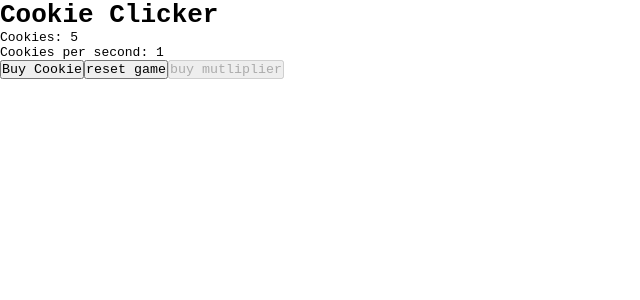
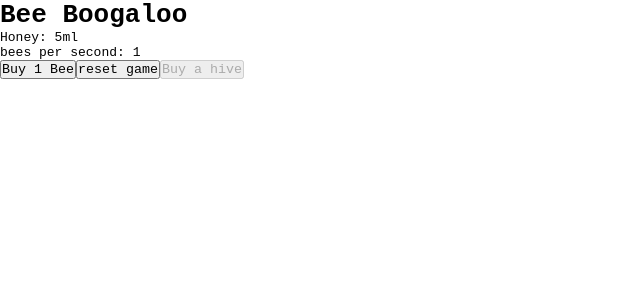
Before and after one commit to The-Awkward-Customer/react-fullstack, a React (Vite) app in the folder client/: page /cookieclicker in a window 1280 px wide. Shown: the top 300 px of the page, without its empty margins (0-640 px from the left). Built offline with nearby package versions, Linux system fonts and the light colour scheme.

Commit message:
added new logic

```diff
--- a/client/src/pages/cookieclicker.jsx
+++ b/client/src/pages/cookieclicker.jsx
@@ -2,77 +2,108 @@ import { useState, useEffect } from "react";
 
 export default function CookieClicker() {
   // regarding variables logged to local storage
-  const [cookies, setCookies] = useState(
-    localStorage.getItem("cookies")
-      ? parseInt(localStorage.getItem("cookies"), 10) // 10 is the base Radix
+
+  const [bees, setbees] = useState(
+    localStorage.getItem("bees")
+      ? parseInt(localStorage.getItem("bees"), 10) // 10 is the base Radix
       : 0
   );
 
-  const [cookiesPerSecond, setCookiesPerSecond] = useState(
-    localStorage.getItem("cookiesPerSecond")
-      ? parseInt(localStorage.getItem("cookiesPerSecond"), 10) // 10 is the base Radix
+  const [beesPerClick, setbeesPerClick] = useState(
+    localStorage.getItem("beesPerClick")
+      ? parseInt(localStorage.getItem("beesPerClick"), 10) // 10 is the base Radix
+      : 1
+  );
+
+  const [beesPerSecond, setbeesPerSecond] = useState(
+    localStorage.getItem("beesPerSecond")
+      ? parseInt(localStorage.getItem("beesPerSecond"), 10) // 10 is the base Radix
       : 1
   );
 
   // regarding variables NOT logeed to local storage
-  const upgradeOne = 10 * cookiesPerSecond;
+  const upgradeOne = 10 * beesPerSecond;
 
   const [disableUpgradeOne, SetDisableUpgradeOne] = useState(true);
+
+  const [unit, setUnit] = useState("ml");
 
   useEffect(() => {
     // set interval function
     const cookieInterval = setInterval(() => {
-      setCookies((currentCookies) => currentCookies + 1);
-    }, 1000 / cookiesPerSecond);
+      setbees((currentbees) => currentbees + 1);
+    }, 1000 / beesPerSecond);
 
     // cleans up the intervals
     return () => {
       clearInterval(cookieInterval);
     };
-  }, [cookies, cookiesPerSecond]);
+  }, [bees, beesPerSecond]);
 
   // regarding local storage
   // split into individual useEffects to mitigate side effects and refactorability.
   useEffect(() => {
-    localStorage.setItem("cookies", JSON.stringify(cookies));
-  }, [cookies]);
+    localStorage.setItem("bees", JSON.stringify(bees));
+  }, [bees]);
 
   useEffect(() => {
-    localStorage.setItem("cookiesPerSecond", JSON.stringify(cookiesPerSecond));
-  }, [cookiesPerSecond]);
+    localStorage.setItem("beesPerSecond", JSON.stringify(beesPerSecond));
+  }, [beesPerSecond]);
 
-  // increments the value of cookies per second
-  function IncreaseCookiesPerSecond() {
-    setCookiesPerSecond(cookiesPerSecond + 1);
+  useEffect(() => {
+    localStorage.setItem("beesPerClick", JSON.stringify(beesPerClick));
+  }, [beesPerClick]);
+
+  // Game Functions
+
+  // increments the value of bees per second
+  function IncreasebeesPerSecond() {
+    setbeesPerSecond(beesPerSecond + 1);
+    setbees(bees - upgradeOne);
   }
 
-  // resets the game values
+  // Resets the game values
   function ResetGame() {
-    setCookiesPerSecond(1);
-    setCookies(0);
+    setbeesPerSecond(1);
+    setbees(0);
   }
-
+  // Watches for available upgrades
   useEffect(() => {
-    if (cookies >= upgradeOne) {
+    if (bees >= upgradeOne) {
       SetDisableUpgradeOne(false);
     } else {
       SetDisableUpgradeOne(true);
     }
-  }, [cookies]);
+  }, [bees]);
 
+  useEffect(() => {
+    if (bees >= 1000) {
+      setUnit("ltr");
+    }
+  });
+
+  // buys a cookie
+  function PurchaseCookie() {
+    setbees(bees + beesPerClick);
+  }
+
+  // buys an Upgrade
   function PurchaseUpgradeOne() {
-    setCookies(cookies - upgradeOne);
+    setbees(bees - upgradeOne);
   }
 
   return (
     <>
-      <h1>Cookie Clicker</h1>
-      <p>Cookies: {cookies}</p>
-      <p>Cookies per second: {cookiesPerSecond}</p>
-      <button onClick={IncreaseCookiesPerSecond}>Buy Cookie</button>
+      <h1>Bee Boogaloo</h1>
+      <p>
+        Honey: {bees}
+        {unit}
+      </p>
+      <p>bees per second: {beesPerSecond}</p>
+      <button onClick={PurchaseCookie}>Buy 1 Bee</button>
       <button onClick={ResetGame}>reset game</button>
-      <button disabled={disableUpgradeOne} onClick={PurchaseUpgradeOne}>
-        buy mutliplier
+      <button disabled={disableUpgradeOne} onClick={IncreasebeesPerSecond}>
+        Buy a hive
       </button>
     </>
   );
```
